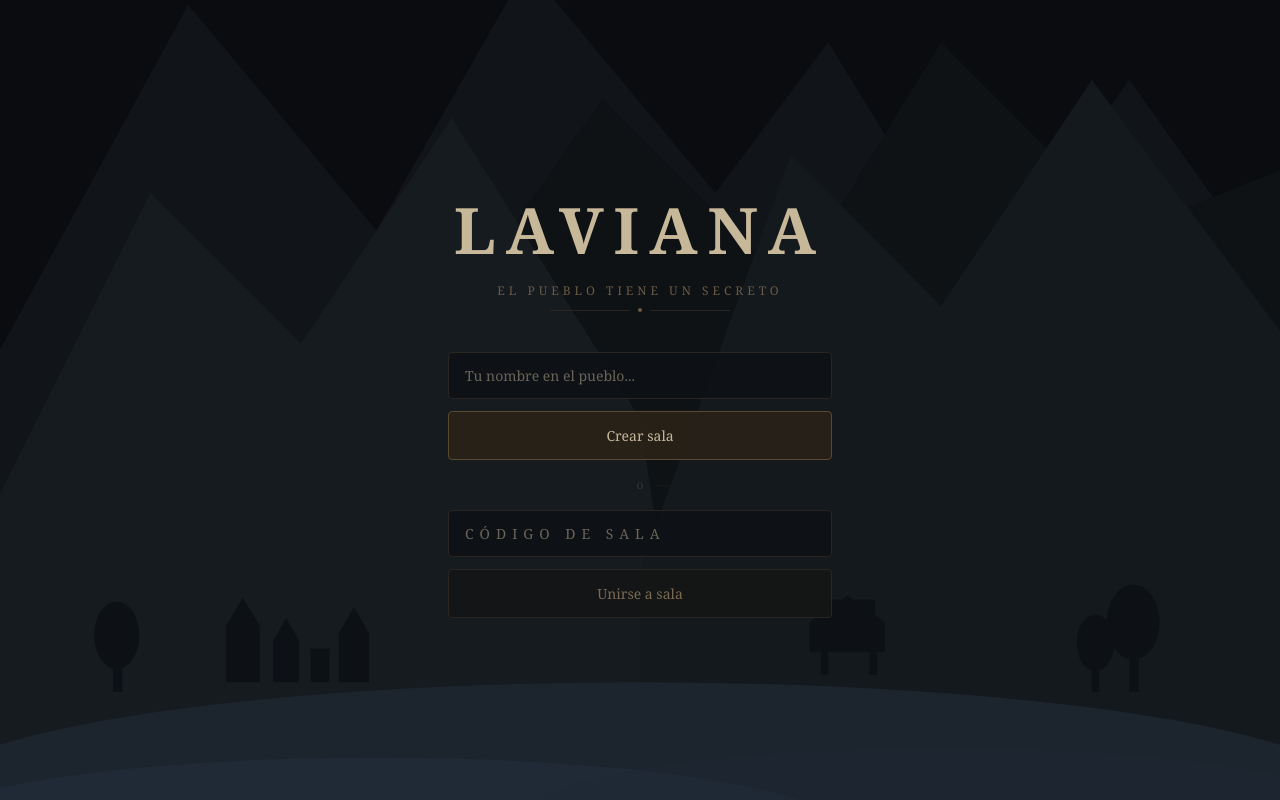
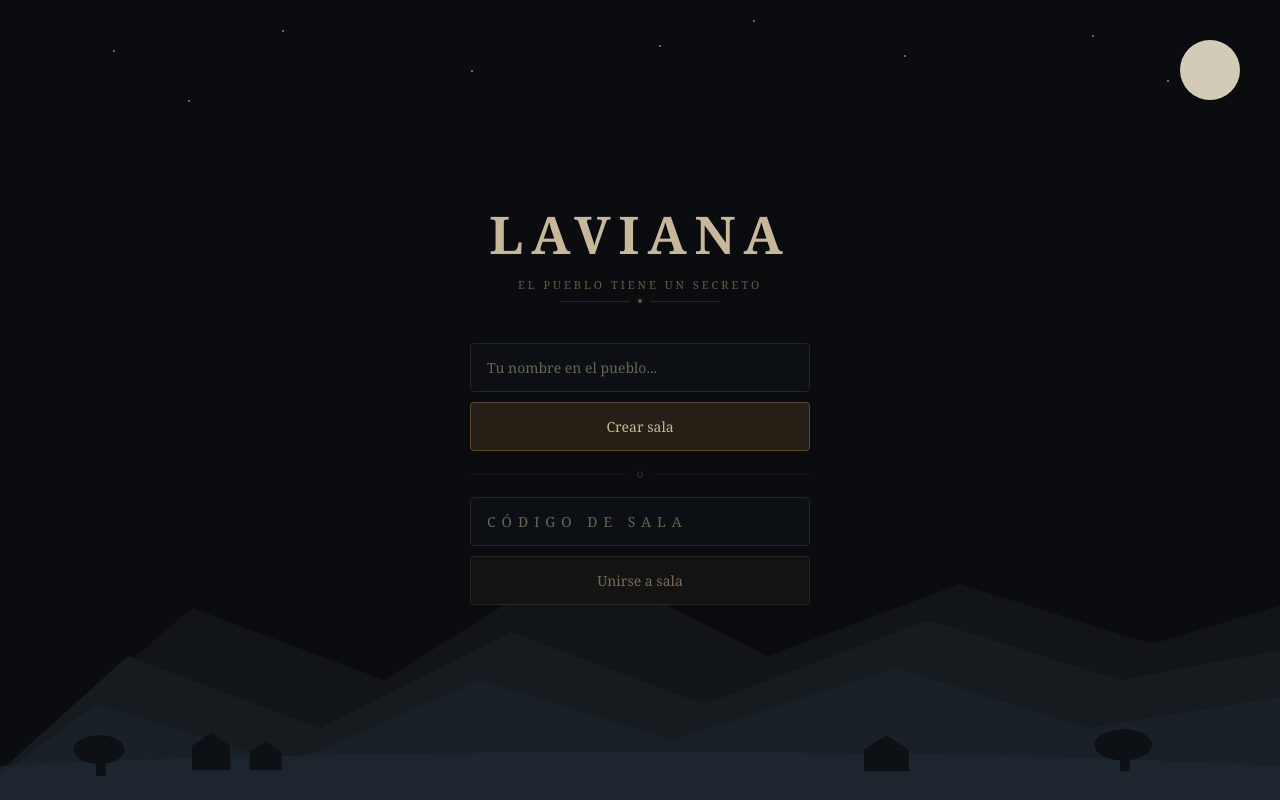
Before and after one commit to cousinho5/laviana, a React (Vite) app: page / in a window 1280 px wide. Built offline with nearby package versions, Linux system fonts and the light colour scheme; no server answers.

Commit message:
home act v2

```diff
--- a/src/pages/Home.tsx
+++ b/src/pages/Home.tsx
@@ -17,29 +17,22 @@ export default function Home() {
     if (!name.trim()) return setError('Escribe tu nombre')
     setLoading(true)
     setError('')
-
     const { data: authData } = await supabase.auth.signInAnonymously()
     const userId = authData.user?.id
     if (!userId) return setError('Error de conexión')
-
     const code = generateCode()
-
     const { data: room, error: roomError } = await supabase
       .from('rooms')
       .insert({ code, host_id: userId, status: 'lobby' })
       .select()
       .single()
-
     if (roomError) return setError('Error creando sala')
-
     const { data: player, error: playerError } = await supabase
       .from('players')
       .insert({ room_id: room.id, name: name.trim(), is_host: true })
       .select()
       .single()
-
     if (playerError) return setError('Error creando jugador')
-
     setRoom(room)
     setCurrentPlayer(player)
     setLoading(false)
@@ -50,133 +43,78 @@ export default function Home() {
     if (!joinCode.trim()) return setError('Escribe el código de sala')
     setLoading(true)
     setError('')
-
     await supabase.auth.signInAnonymously()
-
     const { data: room, error: roomError } = await supabase
       .from('rooms')
       .select()
       .eq('code', joinCode.toUpperCase())
       .single()
-
     if (roomError || !room) return setError('Sala no encontrada')
-
     const { data: player, error: playerError } = await supabase
       .from('players')
       .insert({ room_id: room.id, name: name.trim(), is_host: false })
       .select()
       .single()
-
     if (playerError) return setError('Error uniéndose a la sala')
-
     setRoom(room)
     setCurrentPlayer(player)
     setLoading(false)
   }
 
   return (
-    <div className="relative min-h-screen overflow-hidden flex flex-col items-center justify-center p-6"
-      style={{ background: '#0a0c0f' }}>
+    <div style={{ minHeight: '100vh', background: '#0a0c0f', display: 'flex', flexDirection: 'column', alignItems: 'center', justifyContent: 'center', padding: '24px', position: 'relative', overflow: 'hidden' }}>
 
-      {/* Fondo SVG montañas */}
-      <div className="absolute inset-0 w-full h-full">
-        <svg width="100%" height="100%" viewBox="0 0 680 820" preserveAspectRatio="xMidYMid slice" xmlns="http://www.w3.org/2000/svg">
-          {/* Estrellas */}
-          <circle cx="80" cy="60" r="1" fill="#ffffff" opacity="0.6"/>
-          <circle cx="150" cy="35" r="1.5" fill="#ffffff" opacity="0.4"/>
-          <circle cx="240" cy="80" r="1" fill="#ffffff" opacity="0.7"/>
-          <circle cx="340" cy="25" r="1" fill="#ffffff" opacity="0.5"/>
-          <circle cx="420" cy="55" r="1.5" fill="#ffffff" opacity="0.3"/>
-          <circle cx="500" cy="40" r="1" fill="#ffffff" opacity="0.6"/>
-          <circle cx="580" cy="70" r="1" fill="#ffffff" opacity="0.4"/>
-          <circle cx="620" cy="30" r="1.5" fill="#ffffff" opacity="0.5"/>
-          <circle cx="60" cy="110" r="1" fill="#ffffff" opacity="0.3"/>
-          <circle cx="460" cy="90" r="1" fill="#ffffff" opacity="0.6"/>
-          <circle cx="300" cy="50" r="1" fill="#ffffff" opacity="0.4"/>
-          <circle cx="180" cy="100" r="1.5" fill="#ffffff" opacity="0.5"/>
-          {/* Luna */}
-          <circle cx="520" cy="90" r="38" fill="#0a0c0f"/>
-          <circle cx="520" cy="90" r="34" fill="#e8e0c8"/>
-          <circle cx="508" cy="82" r="6" fill="#d4c9a8" opacity="0.5"/>
-          <circle cx="530" cy="98" r="4" fill="#d4c9a8" opacity="0.4"/>
-          <circle cx="518" cy="105" r="3" fill="#d4c9a8" opacity="0.3"/>
-          {/* Montañas fondo */}
-          <path d="M-20 420 L100 200 L200 320 L280 180 L380 300 L440 220 L520 350 L600 240 L700 380 L700 820 L-20 820Z" fill="#111418"/>
-          <path d="M200 420 L320 250 L420 350 L500 220 L600 320 L700 280 L700 820 L200 820Z" fill="#0e1215"/>
-          {/* Montañas principales */}
-          <path d="M-20 500 L80 300 L160 380 L240 260 L340 420 L400 820 L-20 820Z" fill="#161b20"/>
-          <path d="M340 500 L420 280 L500 360 L580 240 L700 400 L700 820 L340 820Z" fill="#14191e"/>
+      {/* Luna */}
+      <div style={{ position: 'absolute', top: '40px', right: '40px', width: '60px', height: '60px', borderRadius: '50%', background: '#e8e0c8', opacity: 0.9 }} />
+
+      {/* Estrellas */}
+      {[[60,50],[150,30],[250,70],[400,20],[480,55],[580,35],[620,80],[100,100],[350,45]].map(([x,y], i) => (
+        <div key={i} style={{ position: 'absolute', left: `${x/6.8}%`, top: `${y}px`, width: '2px', height: '2px', borderRadius: '50%', background: '#ffffff', opacity: 0.5 }} />
+      ))}
+
+      {/* Montañas SVG en la parte inferior */}
+      <div style={{ position: 'absolute', bottom: 0, left: 0, right: 0, height: '45%' }}>
+        <svg width="100%" height="100%" viewBox="0 0 400 300" preserveAspectRatio="none" xmlns="http://www.w3.org/2000/svg">
+          <path d="M-10 300 L60 140 L120 200 L180 100 L240 180 L300 120 L360 170 L410 130 L410 300Z" fill="#111418"/>
+          <path d="M-10 300 L40 180 L100 240 L160 160 L220 220 L290 150 L350 200 L410 170 L410 300Z" fill="#161b20"/>
+          <path d="M-10 300 L30 220 L90 270 L150 200 L210 250 L280 190 L340 240 L410 210 L410 300Z" fill="#1a2028"/>
           {/* Niebla */}
-          <ellipse cx="340" cy="620" rx="380" ry="60" fill="#1e2832" opacity="0.8"/>
-          <ellipse cx="200" cy="640" rx="250" ry="40" fill="#243040" opacity="0.5"/>
-          <ellipse cx="500" cy="630" rx="220" ry="35" fill="#1e2832" opacity="0.4"/>
-          {/* Silueta pueblo */}
-          <rect x="120" y="530" width="18" height="30" fill="#0d1115"/>
-          <polygon points="120,530 129,515 138,530" fill="#0d1115"/>
-          <rect x="145" y="538" width="14" height="22" fill="#0d1115"/>
-          <polygon points="145,538 152,526 159,538" fill="#0d1115"/>
-          <rect x="165" y="542" width="10" height="18" fill="#0d1115"/>
-          <rect x="180" y="534" width="16" height="26" fill="#0d1115"/>
-          <polygon points="180,534 188,520 196,534" fill="#0d1115"/>
-          {/* Hórreo */}
-          <rect x="430" y="528" width="40" height="16" fill="#0d1115"/>
-          <rect x="435" y="516" width="30" height="14" fill="#0d1115"/>
-          <rect x="436" y="544" width="4" height="12" fill="#0d1115"/>
-          <rect x="462" y="544" width="4" height="12" fill="#0d1115"/>
-          <polygon points="430,528 450,514 470,528" fill="#0d1115"/>
+          <ellipse cx="200" cy="290" rx="250" ry="30" fill="#1e2832" opacity="0.7"/>
+          {/* Pueblo silueta */}
+          <rect x="60" y="255" width="12" height="20" fill="#0d1115"/>
+          <polygon points="60,255 66,244 72,255" fill="#0d1115"/>
+          <rect x="78" y="260" width="10" height="15" fill="#0d1115"/>
+          <polygon points="78,260 83,251 88,260" fill="#0d1115"/>
+          <rect x="270" y="258" width="14" height="18" fill="#0d1115"/>
+          <polygon points="270,258 277,246 284,258" fill="#0d1115"/>
           {/* Árboles */}
-          <rect x="60" y="540" width="5" height="25" fill="#0d1115"/>
-          <ellipse cx="62" cy="535" rx="12" ry="18" fill="#0d1115"/>
-          <rect x="600" y="535" width="5" height="30" fill="#0d1115"/>
-          <ellipse cx="602" cy="528" rx="14" ry="20" fill="#0d1115"/>
-          <rect x="580" y="545" width="4" height="20" fill="#0d1115"/>
-          <ellipse cx="582" cy="539" rx="10" ry="15" fill="#0d1115"/>
+          <rect x="30" y="262" width="3" height="18" fill="#0d1115"/>
+          <ellipse cx="31" cy="258" rx="8" ry="12" fill="#0d1115"/>
+          <rect x="350" y="258" width="3" height="18" fill="#0d1115"/>
+          <ellipse cx="351" cy="254" rx="9" ry="13" fill="#0d1115"/>
         </svg>
       </div>
 
       {/* Contenido */}
-      <div className="relative z-10 flex flex-col items-center w-full max-w-sm">
+      <div style={{ position: 'relative', zIndex: 10, display: 'flex', flexDirection: 'column', alignItems: 'center', width: '100%', maxWidth: '340px' }}>
 
-        {/* Título */}
-        <h1 style={{
-          fontFamily: 'Georgia, serif',
-          fontSize: '64px',
-          fontWeight: '700',
-          color: '#c8b89a',
-          letterSpacing: '10px',
-          marginBottom: '4px',
-          textShadow: 'none',
-        }}>LAVIANA</h1>
+        <h1 style={{ fontFamily: 'Georgia, serif', fontSize: '52px', fontWeight: '700', color: '#c8b89a', letterSpacing: '8px', margin: '0 0 4px 0' }}>
+          LAVIANA
+        </h1>
 
-        <p style={{
-          fontFamily: 'Georgia, serif',
-          fontSize: '12px',
-          color: '#6a5a45',
-          letterSpacing: '4px',
-          marginBottom: '8px',
-        }}>EL PUEBLO TIENE UN SECRETO</p>
+        <p style={{ fontFamily: 'Georgia, serif', fontSize: '11px', color: '#6a5a45', letterSpacing: '3px', margin: '0 0 6px 0' }}>
+          EL PUEBLO TIENE UN SECRETO
+        </p>
 
-        {/* Línea decorativa */}
-        <div className="flex items-center gap-2 mb-10 w-full justify-center">
-          <div style={{ height: '1px', width: '80px', background: '#2a2520' }}/>
+        <div style={{ display: 'flex', alignItems: 'center', gap: '8px', marginBottom: '40px', width: '100%', justifyContent: 'center' }}>
+          <div style={{ height: '1px', width: '70px', background: '#2a2520' }}/>
           <div style={{ width: '4px', height: '4px', borderRadius: '50%', background: '#6a5a45' }}/>
-          <div style={{ height: '1px', width: '80px', background: '#2a2520' }}/>
+          <div style={{ height: '1px', width: '70px', background: '#2a2520' }}/>
         </div>
 
-        {/* Formulario */}
-        <div className="w-full flex flex-col gap-3">
+        <div style={{ width: '100%', display: 'flex', flexDirection: 'column', gap: '10px' }}>
           <input
-            style={{
-              background: 'rgba(13,16,21,0.85)',
-              border: '1px solid #2a2520',
-              borderRadius: '4px',
-              padding: '12px 16px',
-              color: '#c8b89a',
-              fontFamily: 'Georgia, serif',
-              fontSize: '14px',
-              outline: 'none',
-              width: '100%',
-            }}
+            style={{ background: 'rgba(13,16,21,0.9)', border: '1px solid #2a2520', borderRadius: '4px', padding: '13px 16px', color: '#c8b89a', fontFamily: 'Georgia, serif', fontSize: '14px', outline: 'none', width: '100%', boxSizing: 'border-box' }}
             placeholder="Tu nombre en el pueblo..."
             value={name}
             onChange={(e) => setName(e.target.value)}
@@ -185,41 +123,19 @@ export default function Home() {
           <button
             onClick={createRoom}
             disabled={loading}
-            style={{
-              background: 'rgba(42,34,24,0.9)',
-              border: '1px solid #5a4830',
-              borderRadius: '4px',
-              padding: '13px 16px',
-              color: '#c8b89a',
-              fontFamily: 'Georgia, serif',
-              fontSize: '14px',
-              cursor: 'pointer',
-              width: '100%',
-            }}
+            style={{ background: 'rgba(42,34,24,0.9)', border: '1px solid #5a4830', borderRadius: '4px', padding: '13px 16px', color: '#c8b89a', fontFamily: 'Georgia, serif', fontSize: '14px', cursor: 'pointer', width: '100%' }}
           >
             {loading ? 'Cargando...' : 'Crear sala'}
           </button>
 
-          <div className="flex items-center gap-3 my-1">
+          <div style={{ display: 'flex', alignItems: 'center', gap: '12px', margin: '4px 0' }}>
             <div style={{ flex: 1, height: '1px', background: '#1a1815' }}/>
             <span style={{ color: '#3a3530', fontSize: '12px', fontFamily: 'Georgia, serif' }}>o</span>
             <div style={{ flex: 1, height: '1px', background: '#1a1815' }}/>
           </div>
 
           <input
-            style={{
-              background: 'rgba(13,16,21,0.85)',
-              border: '1px solid #2a2520',
-              borderRadius: '4px',
-              padding: '12px 16px',
-              color: '#c8b89a',
-              fontFamily: 'Georgia, serif',
-              fontSize: '14px',
-              letterSpacing: '6px',
-              outline: 'none',
-              width: '100%',
-              textTransform: 'uppercase',
-            }}
+            style={{ background: 'rgba(13,16,21,0.9)', border: '1px solid #2a2520', borderRadius: '4px', padding: '13px 16px', color: '#c8b89a', fontFamily: 'Georgia, serif', fontSize: '14px', letterSpacing: '6px', outline: 'none', width: '100%', boxSizing: 'border-box', textTransform: 'uppercase' }}
             placeholder="Código de sala"
             value={joinCode}
             onChange={(e) => setJoinCode(e.target.value)}
@@ -229,23 +145,13 @@ export default function Home() {
           <button
             onClick={joinRoom}
             disabled={loading}
-            style={{
-              background: 'rgba(20,20,20,0.85)',
-              border: '1px solid #2a2520',
-              borderRadius: '4px',
-              padding: '13px 16px',
-              color: '#7a6a55',
-              fontFamily: 'Georgia, serif',
-              fontSize: '14px',
-              cursor: 'pointer',
-              width: '100%',
-            }}
+            style={{ background: 'rgba(20,20,20,0.9)', border: '1px solid #2a2520', borderRadius: '4px', padding: '13px 16px', color: '#7a6a55', fontFamily: 'Georgia, serif', fontSize: '14px', cursor: 'pointer', width: '100%' }}
           >
             Unirse a sala
           </button>
 
           {error && (
-            <p style={{ color: '#a05040', fontSize: '13px', textAlign: 'center', fontFamily: 'Georgia, serif' }}>
+            <p style={{ color: '#a05040', fontSize: '13px', textAlign: 'center', fontFamily: 'Georgia, serif', margin: '4px 0 0' }}>
               {error}
             </p>
           )}
```
